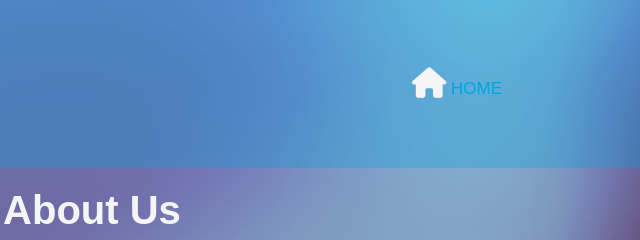
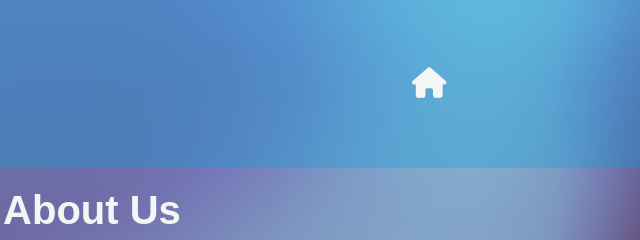
Before and after one commit to jgalber/archery-academy-project, a plain HTML site: page about.html in a window 1280 px wide. Shown: the top 240 px of the page, 548-1188 px from the left. Drawn offline with Linux system fonts and the light colour scheme.

Commit message:
Update about.css
navigation bar updated

```diff
--- a/styles/about.css
+++ b/styles/about.css
@@ -30,7 +30,7 @@
   }
 
   #home {
-    color: #03a3df;
+    color: transparent;
     text-transform: uppercase;
     text-decoration: none;
     transition-property: all;
@@ -53,8 +53,7 @@
 
   main {
     display: grid;
-    /* background-color: rgb(27,68,127); */
-  }
+    }
 
   section {
     display: grid;
@@ -129,10 +128,7 @@
   .logos {
     display: grid;
     align-items: center;
-    /* align-content: space-around; */
-    /* grid-template-columns: 1fr; */
     grid-template-columns: repeat(5, .5fr);
-    /* grid-template-rows: .25fr .5fr; */
   }
 
   h2 {
@@ -142,7 +138,6 @@
     font-family: Arial;
     font-size: 24px;
     color: #ecb722;
-    /* text-shadow: 1px 1px 4px #03a3df; */
     text-align: center;
     grid-column: 1 / 6;
     grid-row: 1;
@@ -174,9 +169,6 @@
     flex-direction: column;
     padding: 40px;
     background-color: rgba(3, 163, 223, 0.2);
-    /* background-image: url("../images/footer-image.png"); */
-    /* height: 100%; */
-    /* background-size: cover; */
     grid-column: 1 / 3;
   }
 
```
